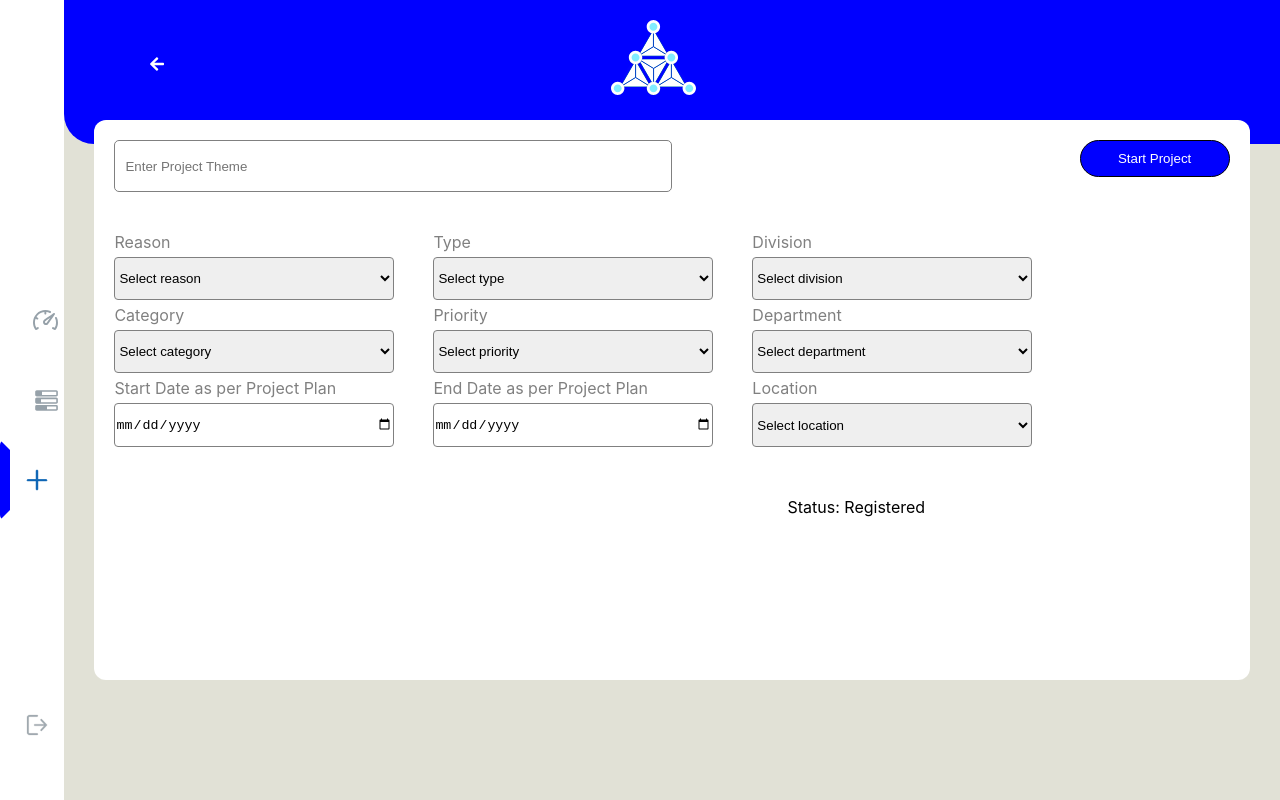
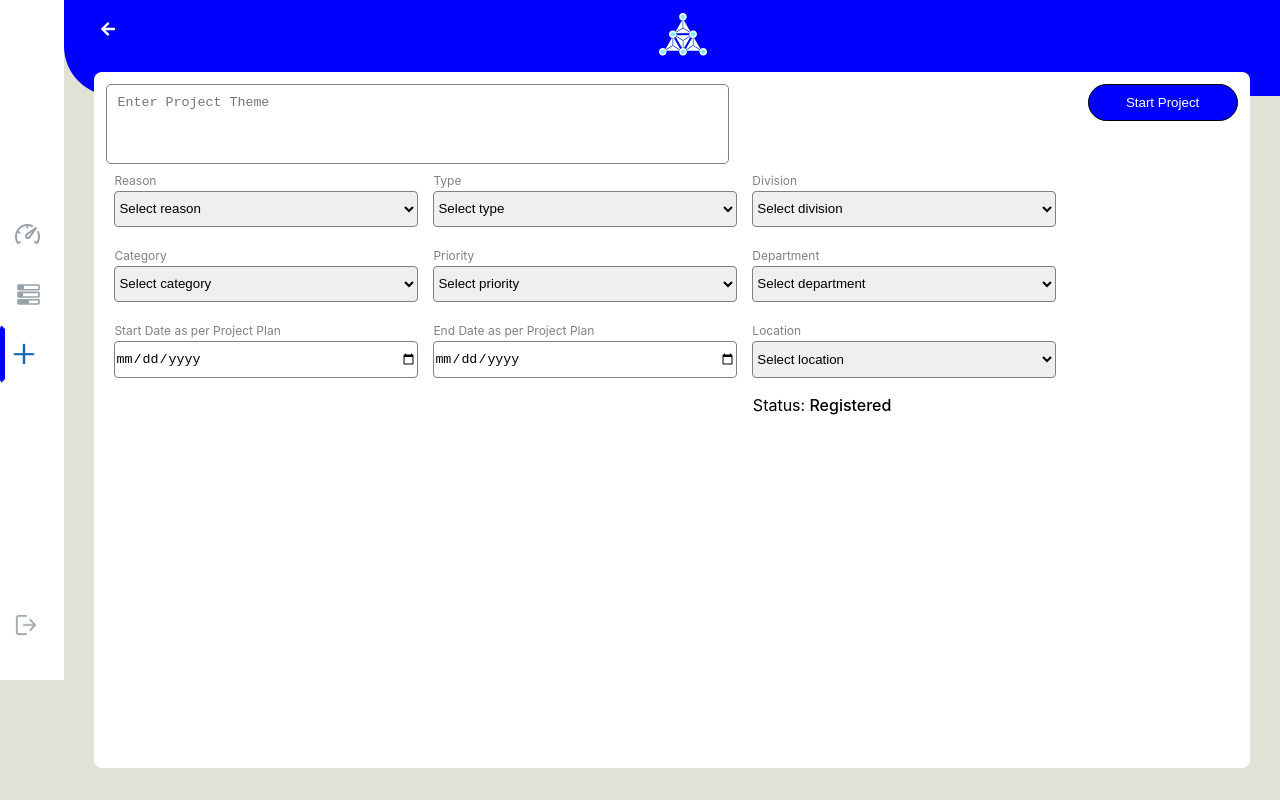
Before and after one commit to labbucode/dashboard, a React (Create React App) app: page /dashboard/createproject in a window 1280 px wide. Built offline with nearby package versions, Linux system fonts and the light colour scheme.

Commit message:
project page

```diff
--- a/src/LoginPage.css
+++ b/src/LoginPage.css
@@ -197,8 +197,7 @@
     background-color: #fff
   }
   .login-form {
-    height: auto;
-    margin: auto;
+    margin: 0;
     padding: 13px;
     background-color: transparent;
     box-shadow: 0px 0px 0px;
--- a/src/component/CreateProjectContainer.css
+++ b/src/component/CreateProjectContainer.css
@@ -1,28 +1,37 @@
 .Project-Container{
     width: 95%;
-    margin:-1.5rem  auto 0;
-    height: 70vh;
+    margin: -1.5rem auto 0;
+    height: 87vh;
     background-color: #fff;
     display: flex;
     flex-direction: column;
-    border-radius: 12px;
+    border-radius: 8px
 }
 .Project-Head{
     display: flex;
     justify-content: space-between;
-    margin: 20px;
+    margin: 12px;
     height: 17%;
 
 }
+.label{
+    color: grey;
+    display: block;
+    text-align: left;
+    margin: 0 0 3px 0;
+    font-size: 12px;
+}
 .Project-Head-input{
-    width: 50%;
-    height: 100%;
+    width: 55%;
+    height: 10vh;
     border-radius: 5px;
     border: 1px solid gray;
     padding: 10px;
+    resize: none;
 }
 
 .Project-Head-btn{
+
     cursor: pointer;
     background-color: blue;
     width: 150px;
@@ -39,16 +48,16 @@
     width: 85%;
     height: 80%;
     padding: 20px;
-    margin-top: 20px;
+    margin-top: 15px;
 }
 .Project-Main-input{
-    width: 92%;
-    height: 75%;
+    width: 100%;
+    height: 60%;
     border-radius: 4px;
     border: 1px solid gray;
 }
 .Project-status{
     position: relative;
-    left: 60%;
-    bottom: -13%;
+    left: 57%;
+    bottom: 3%;
 }
--- a/src/component/CreateProjectContainer.js
+++ b/src/component/CreateProjectContainer.js
@@ -73,7 +73,9 @@ export default function CreateProjectContainer() {
       <div className='Project-Container'>
         <form onSubmit={handleSubmit}>
         <div className='Project-Head'>
-            <input
+
+            <textarea
+            rows="2"
               className='Project-Head-input'
               id='theme'
               placeholder='Enter Project Theme'
@@ -86,7 +88,7 @@ export default function CreateProjectContainer() {
           </div>
           <div className='Project-Main'>
             <div>
-              <label htmlFor='reason' style={{ color: 'gray' }}>
+              <label htmlFor='reason' className='label'>
                 Reason
               </label>
               <select
@@ -104,7 +106,7 @@ export default function CreateProjectContainer() {
 
             </div>
             <div>
-              <label htmlFor='type' style={{ color: 'gray' }}>
+              <label htmlFor='type' className='label'>
                 Type
               </label>
               <select
@@ -120,7 +122,7 @@ export default function CreateProjectContainer() {
               </select>
             </div>
             <div>
-              <label htmlFor='division' style={{ color: 'gray' }}>
+              <label htmlFor='division' className='label'>
                 Division
               </label>
               <select
@@ -138,7 +140,7 @@ export default function CreateProjectContainer() {
               </select>
             </div>
             <div>
-              <label htmlFor='category' style={{ color: 'gray' }}>
+              <label htmlFor='category' className='label'>
                 Category
               </label>
               <select
@@ -155,7 +157,7 @@ export default function CreateProjectContainer() {
               </select>
             </div>
             <div>
-              <label htmlFor='priority' style={{ color: 'gray' }}>
+              <label htmlFor='priority' className='label'>
                 Priority
               </label>
               <select
@@ -171,7 +173,7 @@ export default function CreateProjectContainer() {
               </select>
             </div>
             <div>
-              <label htmlFor='department' style={{ color: 'gray' }}>
+              <label htmlFor='department' className='label'>
                 Department
               </label>
               <select
@@ -190,7 +192,7 @@ export default function CreateProjectContainer() {
             </div>
 
           <div>
-            <label htmlFor='start' style={{ color: 'gray' }}>
+            <label htmlFor='start' className='label'>
               Start Date as per Project Plan
             </label>
             <input
@@ -202,7 +204,7 @@ export default function CreateProjectContainer() {
             />
           </div>
           <div>
-            <label htmlFor='end' style={{ color: 'gray' }}>
+            <label htmlFor='end' className='label'>
               End Date as per Project Plan
             </label>
             <input
@@ -216,7 +218,7 @@ export default function CreateProjectContainer() {
           </div>
 
           <div>
-              <label htmlFor='location' style={{ color: 'gray' }}>
+              <label htmlFor='location' className='label'>
                 Location
               </label>
               <select
@@ -234,7 +236,7 @@ export default function CreateProjectContainer() {
           </div>
 
           <div className='Project-status'>
-            <p>Status: Registered</p>
+            <p>Status:<span style={{fontWeight: 500}}> Registered</span> </p>
           </div>
 
 
--- a/src/component/Header.css
+++ b/src/component/Header.css
@@ -1,17 +1,26 @@
 .header{
- height: 9rem;
+ height: 6rem;
  background-color: blue;
- border-bottom-left-radius: 30px;
+ border-bottom-left-radius: 50px;
 }
-
+.Logo-oval{
+      height: 254px;
+      position: absolute;
+      top: -13px;
+      right: 27%;
+      z-index: -1;
+}
 .Logo-img{
-  position: relative;
-  left: 45%;
+  width: 70px;
+    height: 43px;
+    position: relative;
+    left: 48%;
+    top: -7px;
 }
 .text{
   position: relative;
-  top: 39%;
-  left: 7%;
+  top: 22%;
+  left: 3%;
   color: #fff;
 }
 .oval{
--- a/src/component/Header.js
+++ b/src/component/Header.js
@@ -1,6 +1,7 @@
 import React from 'react';
 import './Header.css';
 import Logo from '../assists/Logo.svg';
+import Oval from '../assists/Oval.svg';
 import { FaArrowLeft } from 'react-icons/fa';
 import { useHeader } from '../HeaderContext';
 
@@ -14,6 +15,7 @@ function Header() {
         <p className="text-para">{title}</p>
       </div>
 
+      <img className="Logo-oval" src={Oval} />
       <img className="Logo-img" src={Logo} />
     </header>
   );
--- a/src/component/Sidebar.css
+++ b/src/component/Sidebar.css
@@ -1,35 +1,29 @@
-
 .sidebar {
-    display: flex;
-    flex-direction: column;
-    justify-content: center;
     background-color: #fff;
-    height: 100vh;
-
+    height: 85vh;
   }
   .active{
     background-color: white;
-    border-left: 10px solid blue;
-    border-right: 10px solid white;
-    border-top: 10px solid white;
-    border-bottom: 10px solid white;
+    border-left: 5px solid blue;
+    border-top: 5px solid white;
+    border-right: 5px solid white;
+    border-bottom: 5px solid white;
     border-radius: 5px;
   }
-
-
-  .exit-icon{
-    position: absolute;
-    bottom: 60px;
-    left: 2%;
+  .sidebar-icons{
+      position: relative;
+      top: 30%;
   }
-
   .sidebar-icon {
     display: flex;
     align-items: center;
     justify-content: end;
-    width: 90%;
-    height: 80px;
-    color: white;
-    font-size: 24px;
+    width: 40px;
+    height: 60px;
     cursor: pointer;
   }
+  .exit-icon{
+    position: absolute;
+    bottom: 20%;
+    left: 15px;
+  }
--- a/src/component/Sidebar.js
+++ b/src/component/Sidebar.js
@@ -18,6 +18,7 @@ function Sidebar() {
   return (
     <>
       <div className="sidebar">
+        <div className='sidebar-icons'>
         <div
           onClick={() => {
             navigate('/dashboard/graph');
@@ -47,9 +48,10 @@ function Sidebar() {
         >
           <img src={location.pathname === '/dashboard/createproject' ? BluePlusIcon : PlusIcon} alt="Create Project" />
         </div>
-      </div>
+        </div>
 
-      <div className="exit-icon">
+
+        <div className="exit-icon">
         <img
           onClick={() => {
             localStorage.removeItem('access');
@@ -59,6 +61,9 @@ function Sidebar() {
           alt="Logout"
         />
       </div>
+      </div>
+
+
     </>
   );
 }
```
